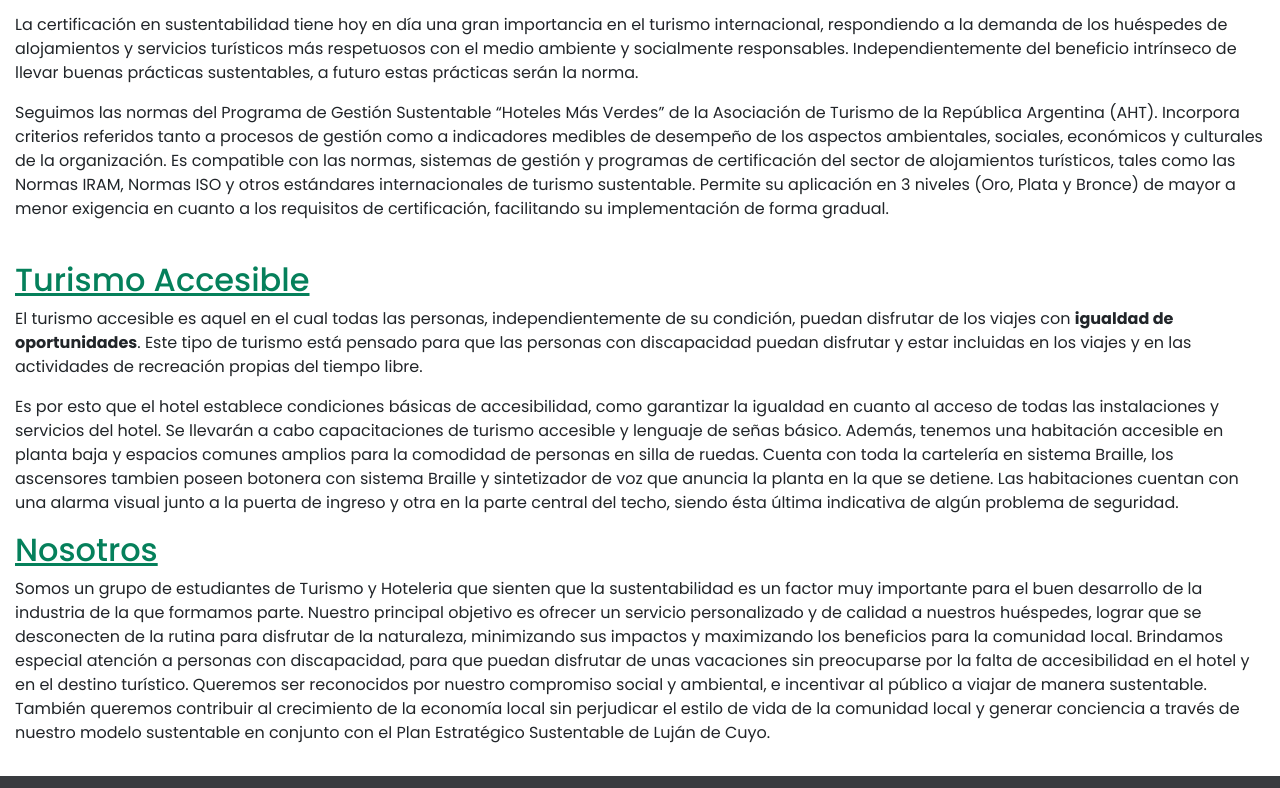
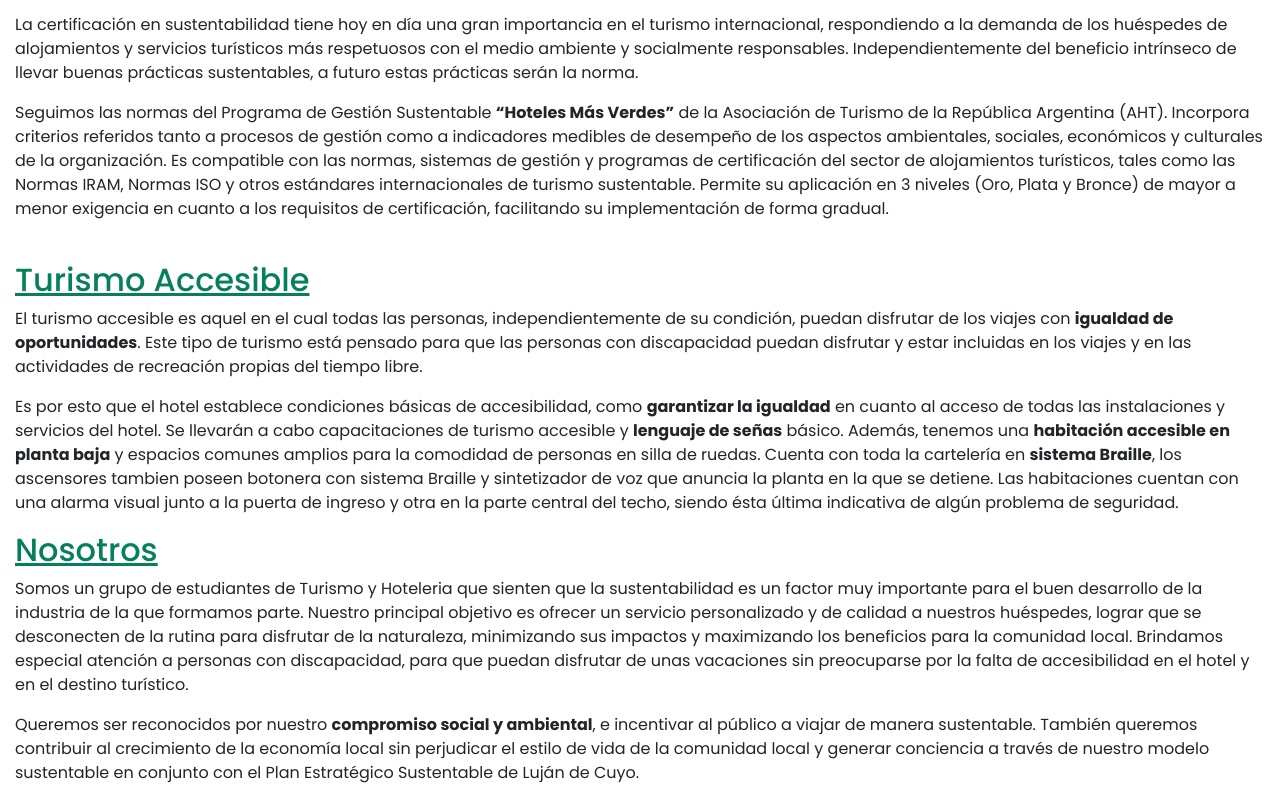
Before and after one commit to FlopyPalaia/FlorDeEneroHotel, a plain HTML site: page index.html in a window 1280 px wide. Shown: the part 1010-1798 px from the top of the page. Drawn offline with nearby package versions, Linux system fonts and the light colour scheme.

Commit message:
Update index.html

```diff
--- a/index.html
+++ b/index.html
@@ -62,17 +62,19 @@
             <h2>Tourismo Sustentables</h2>
             <p>El turismo sustentable es aquel turismo que sigue los principios de sostenibilidad, minimizando el impacto sobre el <strong>medio ambiente</strong> y la <strong>cultura local</strong>, al mismo tiempo que contribuye a generar ingresos y empleo para la población local. Este modelo es una alternativa para contrarrestar de cierto modo los efectos deteriorantes del turismo masivo</p>
             <p>La certificación en sustentabilidad tiene hoy en día una gran importancia en el turismo internacional, respondiendo a la demanda de los huéspedes de alojamientos y servicios turísticos más respetuosos con el medio ambiente y socialmente responsables. Independientemente del beneficio intrínseco de llevar buenas prácticas sustentables, a futuro estas prácticas serán la norma.</p>
-            <p>Seguimos las normas del Programa de Gestión Sustentable “Hoteles Más Verdes” de la Asociación de Turismo de la República Argentina (AHT). Incorpora criterios referidos tanto a procesos de gestión como a indicadores medibles de desempeño de los aspectos ambientales, sociales, económicos y culturales de la organización. Es compatible con las normas, sistemas de gestión y programas de certificación del sector de alojamientos turísticos, tales como las Normas IRAM, Normas ISO y otros estándares internacionales de turismo sustentable. Permite su aplicación en 3 niveles (Oro, Plata y Bronce) de mayor a menor exigencia en cuanto a los requisitos de certificación, facilitando su implementación de forma gradual.</p>
+            <p>Seguimos las normas del Programa de Gestión Sustentable <strong>“Hoteles Más Verdes”</strong> de la Asociación de Turismo de la República Argentina (AHT). Incorpora criterios referidos tanto a procesos de gestión como a indicadores medibles de desempeño de los aspectos ambientales, sociales, económicos y culturales de la organización. Es compatible con las normas, sistemas de gestión y programas de certificación del sector de alojamientos turísticos, tales como las Normas IRAM, Normas ISO y otros estándares internacionales de turismo sustentable. Permite su aplicación en 3 niveles (Oro, Plata y Bronce) de mayor a menor exigencia en cuanto a los requisitos de certificación, facilitando su implementación de forma gradual.</p>
+
         </section>
         <br>
         <section>
             <h2>Turismo Accesible</h2>
             <p>El turismo accesible es aquel en el cual todas las personas, independientemente de su condición, puedan disfrutar de los viajes con <strong>igualdad de oportunidades</strong>. Este tipo de turismo está pensado para que las personas con discapacidad puedan disfrutar y estar incluidas en los viajes y en las actividades de recreación propias del tiempo libre.</p>
-            <p>Es por esto que el hotel establece condiciones básicas de accesibilidad, como garantizar la igualdad en cuanto al acceso de todas las instalaciones y servicios del hotel. Se llevarán a cabo capacitaciones de turismo accesible y lenguaje de señas básico. Además, tenemos una habitación accesible en planta baja y espacios comunes amplios para la comodidad de personas en silla de ruedas. Cuenta con toda la cartelería en sistema Braille, los ascensores tambien poseen botonera con sistema Braille y sintetizador de voz que anuncia la planta en la que se detiene. Las habitaciones cuentan con una alarma visual junto a la puerta de ingreso y otra en la parte central del techo, siendo ésta última indicativa de algún problema de seguridad.</p>
+            <p>Es por esto que el hotel establece condiciones básicas de accesibilidad, como <strong>garantizar la igualdad</strong> en cuanto al acceso de todas las instalaciones y servicios del hotel. Se llevarán a cabo capacitaciones de turismo accesible y <strong>lenguaje de señas</strong> básico. Además, tenemos una <strong>habitación accesible en planta baja</strong> y espacios comunes amplios para la comodidad de personas en silla de ruedas. Cuenta con toda la cartelería en <strong>sistema Braille</strong>, los ascensores tambien poseen botonera con sistema Braille y sintetizador de voz que anuncia la planta en la que se detiene. Las habitaciones cuentan con una alarma visual junto a la puerta de ingreso y otra en la parte central del techo, siendo ésta última indicativa de algún problema de seguridad.</p>
         </section>
         <section>
             <h2>Nosotros</h2>
-            <p>Somos un grupo de estudiantes de Turismo y Hoteleria que sienten que la sustentabilidad es un factor muy importante para el buen desarrollo de la industria de la que formamos parte. Nuestro principal objetivo es ofrecer un servicio personalizado y de calidad a nuestros huéspedes, lograr que se desconecten de la rutina para disfrutar de la naturaleza, minimizando sus impactos y maximizando los beneficios para la comunidad local. Brindamos especial atención a personas con discapacidad, para que puedan disfrutar de unas vacaciones sin preocuparse por la falta de accesibilidad en el hotel y en el destino turístico. Queremos ser reconocidos por nuestro compromiso social y ambiental, e incentivar al público a viajar de manera sustentable. También queremos contribuir al crecimiento de la economía local sin perjudicar el estilo de vida de la comunidad local y generar conciencia a través de nuestro modelo sustentable en conjunto con el Plan Estratégico Sustentable de Luján de Cuyo.</p>
+            <p>Somos un grupo de estudiantes de Turismo y Hoteleria que sienten que la sustentabilidad es un factor muy importante para el buen desarrollo de la industria de la que formamos parte. Nuestro principal objetivo es ofrecer un servicio personalizado y de calidad a nuestros huéspedes, lograr que se desconecten de la rutina para disfrutar de la naturaleza, minimizando sus impactos y maximizando los beneficios para la comunidad local. Brindamos especial atención a personas con discapacidad, para que puedan disfrutar de unas vacaciones sin preocuparse por la falta de accesibilidad en el hotel y en el destino turístico.</p>
+            <p>Queremos ser reconocidos por nuestro <strong>compromiso social y ambiental</strong>, e incentivar al público a viajar de manera sustentable. También queremos contribuir al crecimiento de la economía local sin perjudicar el estilo de vida de la comunidad local y generar conciencia a través de nuestro modelo sustentable en conjunto con el Plan Estratégico Sustentable de Luján de Cuyo.</p>
         </section>
     </main>
     <footer class="footer">
```
